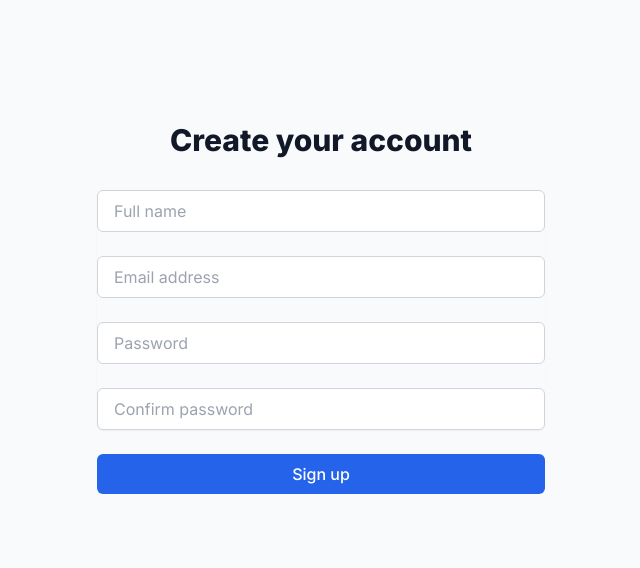
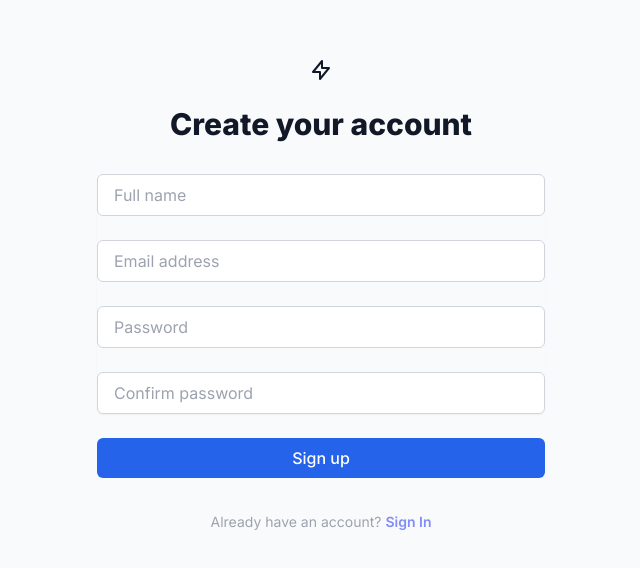
Before and after one commit to atulub35/outsider-react-client, a React (Create React App) app: page /signup in a window 1280 px wide. Shown: the part 104-672 px from the top of the page, without its empty margins (319-959 px from the left). Built offline with nearby package versions, Linux system fonts and the light colour scheme; no server answers.

Commit message:
fixed button styles based on action prominance, added login option in sign up form

```diff
--- a/src/components/Posts.js
+++ b/src/components/Posts.js
@@ -145,14 +145,14 @@ const Posts = () => {
                         <button
                             type="submit"
                             disabled={isSearching || loading}
-                            className="text-sm px-6 py-2 bg-blue-500 text-white rounded-lg hover:bg-blue-600 focus:outline-none focus:ring-2 focus:ring-blue-500 disabled:opacity-50"
+                            className="text-sm px-6 py-2 border border-gray-300 rounded-lg hover:bg-gray-200 focus:outline-none focus:ring-2 focus:ring-blue-500 disabled:opacity-50"
                         >
                             {isSearching ? 'Searching...' : 'Search'}
                         </button>
                     </form>
                     <button
                         onClick={() => setIsCreateModalOpen(true)}
-                        className="ml-4 text-sm px-6 py-2 bg-green-500 text-white rounded-lg hover:bg-green-600 focus:outline-none focus:ring-2 focus:ring-green-500"
+                        className="ml-4 text-sm px-6 py-2 bg-blue-500 text-white rounded-lg hover:bg-blue-600 focus:outline-none focus:ring-2 hover:text-white focus:ring-blue-500 disabled:opacity-50"
                     >
                         Create Post
                     </button>
@@ -277,14 +277,14 @@ const Posts = () => {
                                         <button
                                             type="submit"
                                             disabled={loading}
-                                            className="bg-green-500 hover:bg-green-700 text-white font-bold py-2 px-4 rounded focus:outline-none focus:shadow-outline"
+                                            className="text-sm px-6 py-2 bg-blue-500 text-white rounded-lg hover:bg-blue-600 focus:outline-none focus:ring-2 hover:text-white focus:ring-blue-500 disabled:opacity-50"
                                         >
                                             {loading ? 'Saving...' : 'Save'}
                                         </button>
                                         <button
                                             type="button"
                                             onClick={() => setEditingPost(null)}
-                                            className="bg-gray-500 hover:bg-gray-700 text-white font-bold py-2 px-4 rounded focus:outline-none focus:shadow-outline"
+                                            className="text-sm px-6 py-2 border border-gray-300 rounded-lg hover:bg-gray-200 focus:outline-none focus:ring-2 focus:ring-blue-500 disabled:opacity-50"
                                         >
                                             Cancel
                                         </button>
--- a/src/components/SignUp.js
+++ b/src/components/SignUp.js
@@ -1,5 +1,5 @@
 import React, { useState } from 'react';
-import { useNavigate } from 'react-router-dom';
+import { NavLink, useNavigate } from 'react-router-dom';
 import { useAuth } from '../context/AuthContext';
 import useApi from '../hooks/useApi';
 
@@ -52,6 +52,11 @@ const SignUp = () => {
         <div className="min-h-screen flex items-center justify-center bg-gray-50 py-12 px-4 sm:px-6 lg:px-8">
             <div className="max-w-md w-full space-y-8">
                 <div>
+                    <div className="flex items-center justify-center">
+                        <svg className="h-6 w-6" fill="none" viewBox="0 0 24 24" stroke="currentColor">
+                            <path strokeLinecap="round" strokeLinejoin="round" strokeWidth={2} d="M13 10V3L4 14h7v7l9-11h-7z" />
+                        </svg>
+                    </div>
                     <h2 className="mt-6 text-center text-3xl font-extrabold text-gray-900">
                         Create your account
                     </h2>
@@ -142,6 +147,14 @@ const SignUp = () => {
                         </button>
                     </div>
                 </form>
+                <p className="mt-6 text-center text-sm/6 text-gray-400">
+                    {"Already have an account? "}
+                    <NavLink
+                        to="/login"
+                        className="font-semibold text-indigo-400 hover:text-indigo-300">
+                        Sign In
+                    </NavLink>
+                </p>
             </div>
         </div>
     );
```
